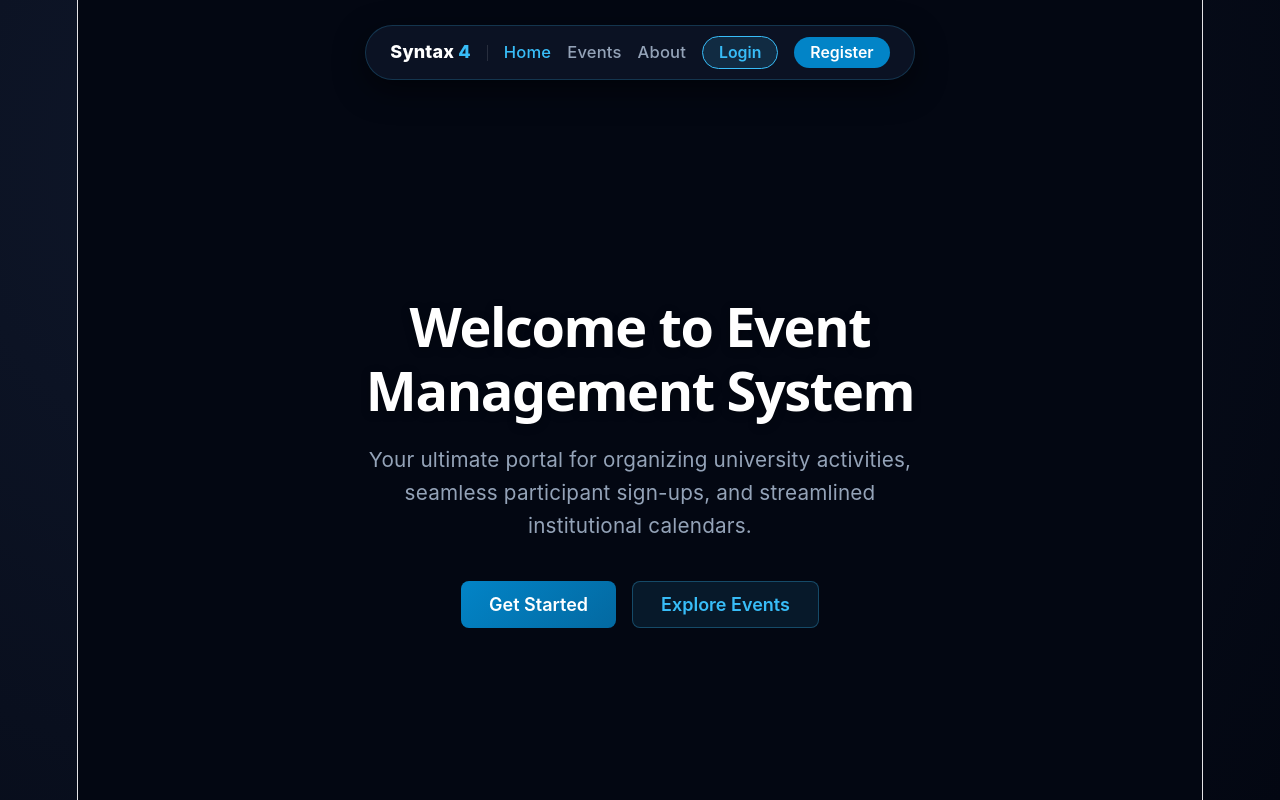
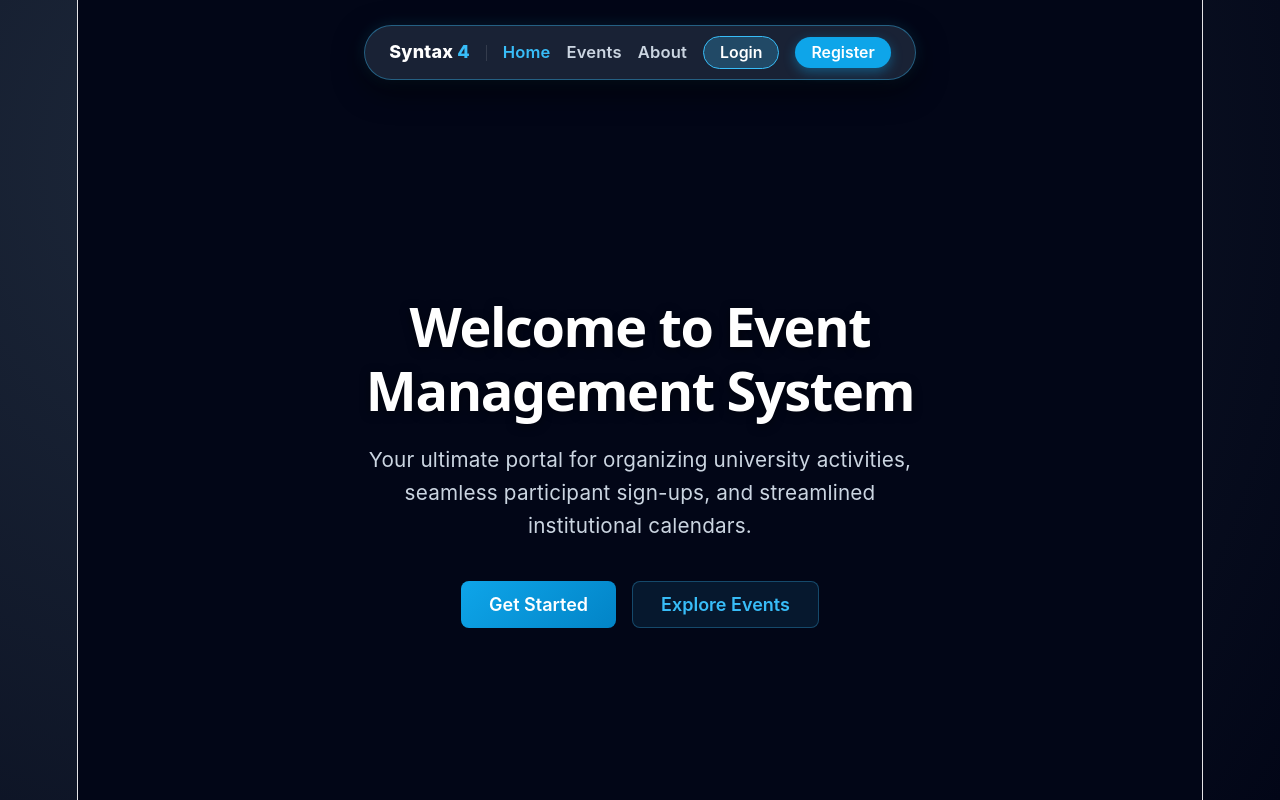
Before and after one commit to jeyemmzz/FinalProjectMERN, a React (Vite) app in the folder client/: page / in a window 1280 px wide. Built offline with nearby package versions, Linux system fonts and the light colour scheme.

Commit message:
Refactor Auth.css for improved styling and consistency across components

```diff
--- a/client/src/styles/Auth.css
+++ b/client/src/styles/Auth.css
@@ -6,8 +6,8 @@
 }
 
 body {
-  background: radial-gradient(circle at 20% 20%, #0f172a 0%, #030712 100%);
-  color: #e2e8f0;
+  background: radial-gradient(circle at 20% 20%, #1e293b 0%, #020617 100%);
+  color: #f1f5f9;
   overflow-x: hidden;
 }
 
@@ -16,7 +16,7 @@ body {
   min-height: 100vh;
   display: flex;
   flex-direction: column;
-  background-color: #030712;
+  background-color: #020617;
   animation: pageSlideUp 0.4s cubic-bezier(0.16, 1, 0.3, 1) forwards;
 }
 
@@ -44,25 +44,25 @@ body {
   background: transparent;
 }
 
-/* Floating Pill-shaped Container na may bilog paligid */
+/* Floating Pill-shaped Container na may mas matingkad na border at glow */
 .nav-pill-container {
   display: flex;
   align-items: center;
   gap: 24px;
-  background: rgba(15, 23, 42, 0.75);
+  background: rgba(30, 41, 59, 0.85);
   backdrop-filter: blur(16px);
   -webkit-backdrop-filter: blur(16px);
-  border: 1px solid rgba(56, 189, 248, 0.2);
+  border: 1px solid rgba(56, 189, 248, 0.4); /* Mas matingkad na border */
   padding: 10px 24px;
   border-radius: 9999px;
-  box-shadow: 0 10px 30px rgba(0, 0, 0, 0.5);
+  box-shadow: 0 10px 30px rgba(0, 0, 0, 0.6), 0 0 15px rgba(56, 189, 248, 0.15);
 }
 
 .nav-item {
   font-size: 0.92rem;
-  color: #94a3b8;
+  color: #cbd5e1;
   cursor: pointer;
-  font-weight: 500;
+  font-weight: 600;
   position: relative;
   transition: color 0.3s ease;
 }
@@ -90,7 +90,7 @@ body {
 /* Pill buttons para sa Login at Register sa loob ng navbar */
 .nav-pill-btn {
   background: transparent;
-  border: 1px solid rgba(56, 189, 248, 0.4);
+  border: 1px solid rgba(56, 189, 248, 0.6);
   color: #38bdf8;
   padding: 6px 16px;
   border-radius: 9999px;
@@ -101,28 +101,30 @@ body {
 }
 
 .nav-pill-btn.active {
-  background: rgba(56, 189, 248, 0.15);
+  background: rgba(56, 189, 248, 0.25);
   border-color: #38bdf8;
+  color: #ffffff;
   animation: subtlePulse 3s infinite;
 }
 
 .nav-pill-btn.register {
-  background: #0284c7;
+  background: #0ea5e9;
   border: none;
   color: #ffffff;
+  box-shadow: 0 4px 12px rgba(14, 165, 233, 0.4);
 }
 
 .nav-pill-btn.register:hover {
-  background: #0369a1;
+  background: #0284c7;
 }
 
 /* Floating Glow Pulse Animation para sa Active Buttons */
 @keyframes subtlePulse {
   0% {
-    box-shadow: 0 0 0 0 rgba(56, 189, 248, 0.4);
+    box-shadow: 0 0 0 0 rgba(56, 189, 248, 0.5);
   }
   70% {
-    box-shadow: 0 0 0 8px rgba(56, 189, 248, 0);
+    box-shadow: 0 0 0 10px rgba(56, 189, 248, 0);
   }
   100% {
     box-shadow: 0 0 0 0 rgba(56, 189, 248, 0);
@@ -151,12 +153,12 @@ body {
   margin-bottom: 16px;
   letter-spacing: -0.025em;
   line-height: 1.2;
-  text-shadow: 0 2px 10px rgba(0, 0, 0, 0.3);
+  text-shadow: 0 2px 10px rgba(0, 0, 0, 0.5);
 }
 
 .auth-brand-side p {
   font-size: clamp(0.95rem, 1.2vw, 1.1rem);
-  color: #94a3b8;
+  color: #cbd5e1;
   line-height: 1.6;
   max-width: 450px;
 }
@@ -170,35 +172,35 @@ body {
   padding: 30px;
 }
 
-/* Glassmorphism Card Style na may smooth hover */
+/* Glassmorphism Card Style na may mas matingkad na glow at border */
 .auth-card-pro {
   width: 100%;
   max-width: 400px;
-  background: rgba(15, 23, 42, 0.65);
+  background: rgba(30, 41, 59, 0.75);
   backdrop-filter: blur(16px);
   -webkit-backdrop-filter: blur(16px);
-  border: 1px solid rgba(56, 189, 248, 0.15);
+  border: 1px solid rgba(56, 189, 248, 0.3);
   padding: 35px;
   border-radius: 16px;
-  box-shadow: 0 20px 40px rgba(0, 0, 0, 0.4);
+  box-shadow: 0 20px 40px rgba(0, 0, 0, 0.6), 0 0 20px rgba(56, 189, 248, 0.1);
   transition: transform 0.3s ease, border-color 0.3s ease, box-shadow 0.3s ease;
 }
 
 .auth-card-pro:hover {
-  border-color: rgba(56, 189, 248, 0.35);
-  box-shadow: 0 25px 50px rgba(0, 0, 0, 0.6);
+  border-color: rgba(56, 189, 248, 0.6);
+  box-shadow: 0 25px 50px rgba(0, 0, 0, 0.7), 0 0 25px rgba(56, 189, 248, 0.2);
 }
 
 .auth-card-pro h2 {
   font-size: 1.5rem;
   font-weight: 600;
-  color: #f8fafc;
+  color: #ffffff;
   margin-bottom: 6px;
 }
 
 .auth-subtitle {
   font-size: 0.88rem;
-  color: #94a3b8;
+  color: #cbd5e1;
   margin-bottom: 24px;
 }
 
@@ -209,16 +211,16 @@ body {
 .input-group label {
   display: block;
   font-size: 0.85rem;
-  font-weight: 500;
-  color: #cbd5e1;
+  font-weight: 600;
+  color: #e2e8f0;
   margin-bottom: 6px;
 }
 
 .input-group input {
   width: 100%;
   padding: 11px 14px;
-  background: rgba(3, 7, 18, 0.5);
-  border: 1px solid rgba(255, 255, 255, 0.08);
+  background: rgba(15, 23, 42, 0.8);
+  border: 1px solid rgba(56, 189, 248, 0.25);
   border-radius: 8px;
   color: #ffffff;
   font-size: 0.95rem;
@@ -228,14 +230,14 @@ body {
 
 .input-group input:focus {
   border-color: #38bdf8;
-  background: rgba(3, 7, 18, 0.8);
-  box-shadow: 0 0 0 3px rgba(56, 189, 248, 0.15);
+  background: rgba(15, 23, 42, 0.95);
+  box-shadow: 0 0 0 3px rgba(56, 189, 248, 0.25);
 }
 
 .submit-btn {
   width: 100%;
   padding: 11px;
-  background: linear-gradient(135deg, #0284c7 0%, #0369a1 100%);
+  background: linear-gradient(135deg, #0ea5e9 0%, #0284c7 100%);
   color: white;
   border: none;
   border-radius: 8px;
@@ -244,7 +246,7 @@ body {
   cursor: pointer;
   transition: opacity 0.2s;
   margin-top: 4px;
-  box-shadow: 0 4px 12px rgba(2, 132, 199, 0.3);
+  box-shadow: 0 4px 15px rgba(14, 165, 233, 0.4);
   animation: subtlePulse 3s infinite;
 }
 
@@ -256,13 +258,13 @@ body {
   margin-top: 20px;
   text-align: center;
   font-size: 0.85rem;
-  color: #94a3b8;
+  color: #cbd5e1;
 }
 
 .switch-text span {
   color: #38bdf8;
   cursor: pointer;
-  font-weight: 500;
+  font-weight: 600;
 }
 
 .switch-text span:hover {
@@ -282,9 +284,9 @@ body {
 .skeleton-loader {
   background: linear-gradient(
     90deg,
-    rgba(255, 255, 255, 0.03) 25%,
-    rgba(255, 255, 255, 0.08) 50%,
-    rgba(255, 255, 255, 0.03) 75%
+    rgba(255, 255, 255, 0.05) 25%,
+    rgba(255, 255, 255, 0.12) 50%,
+    rgba(255, 255, 255, 0.05) 75%
   );
   background-size: 200% 100%;
   animation: shimmer 1.5s infinite;
@@ -312,7 +314,7 @@ body {
   }
   .auth-card-pro {
     max-width: 100%;
-    border: 1px solid rgba(255, 255, 255, 0.1);
+    border: 1px solid rgba(56, 189, 248, 0.3);
   }
   .nav-pill-container {
     gap: 14px;
```
